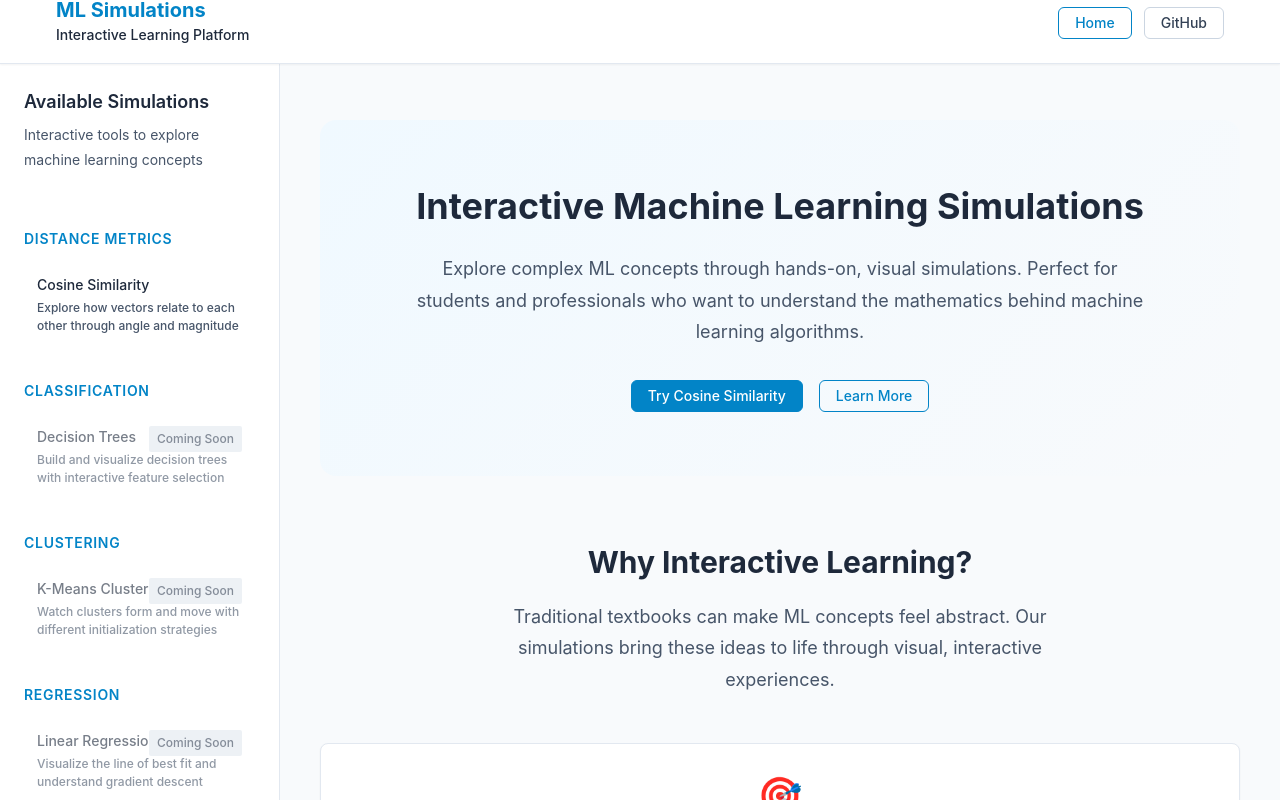
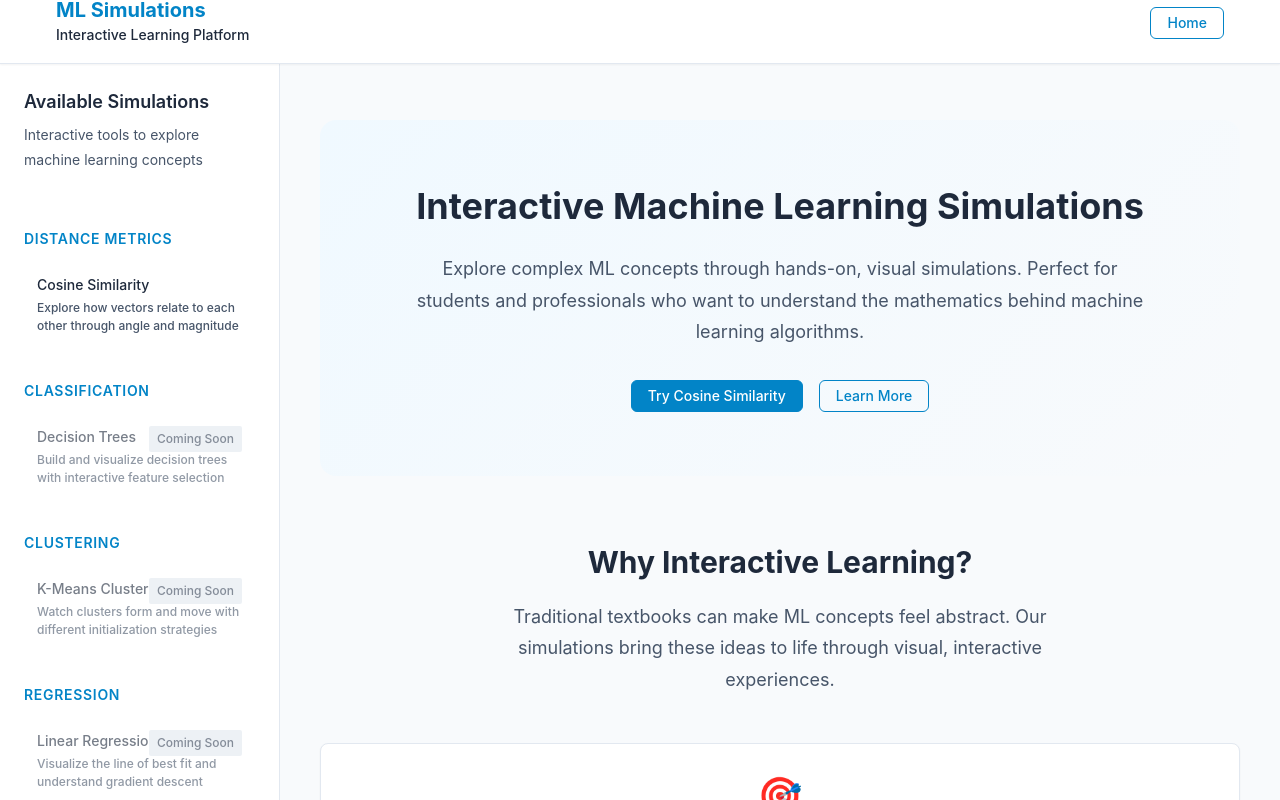
Before and after one commit to untwist/AI4C, a React (Vite) app in the folder ml-simulations/: page / in a window 1280 px wide. Shown: the top 800 px of the page. Built offline with nearby package versions, Linux system fonts and the light colour scheme.

Commit message:
Refactor: Update header links to correct Home and GitHub references

```diff
--- a/ml-simulations/src/components/Header.tsx
+++ b/ml-simulations/src/components/Header.tsx
@@ -16,16 +16,13 @@ const Header: React.FC = () => {
                     </Link>
 
                     <nav className="header-nav">
-                        <Link to="/" className="btn btn-outline">
-                            Home
-                        </Link>
                         <a
-                            href="https://github.com/yourusername/ml-simulations"
+                            href="https://github.com/untwist/AI4C.git"
                             target="_blank"
                             rel="noopener noreferrer"
-                            className="btn btn-secondary"
+                            className="btn btn-outline"
                         >
-                            GitHub
+                            Home
                         </a>
                     </nav>
                 </div>
```
